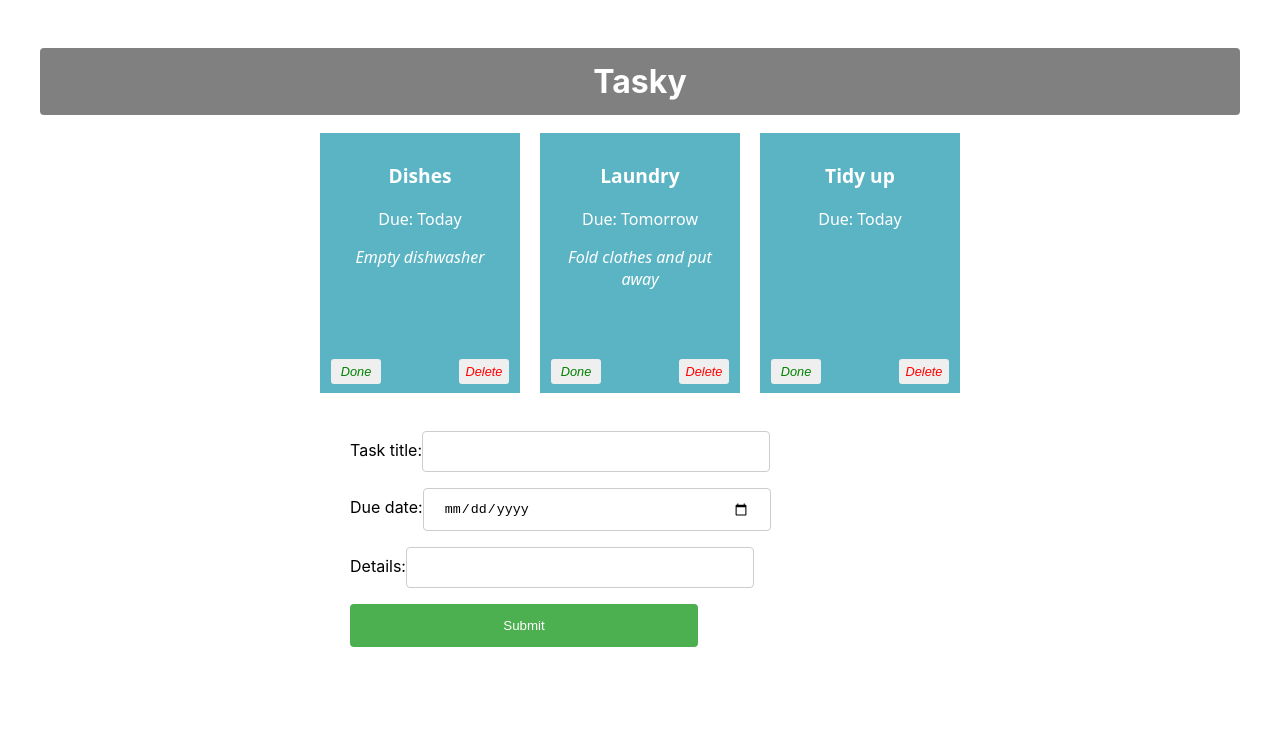
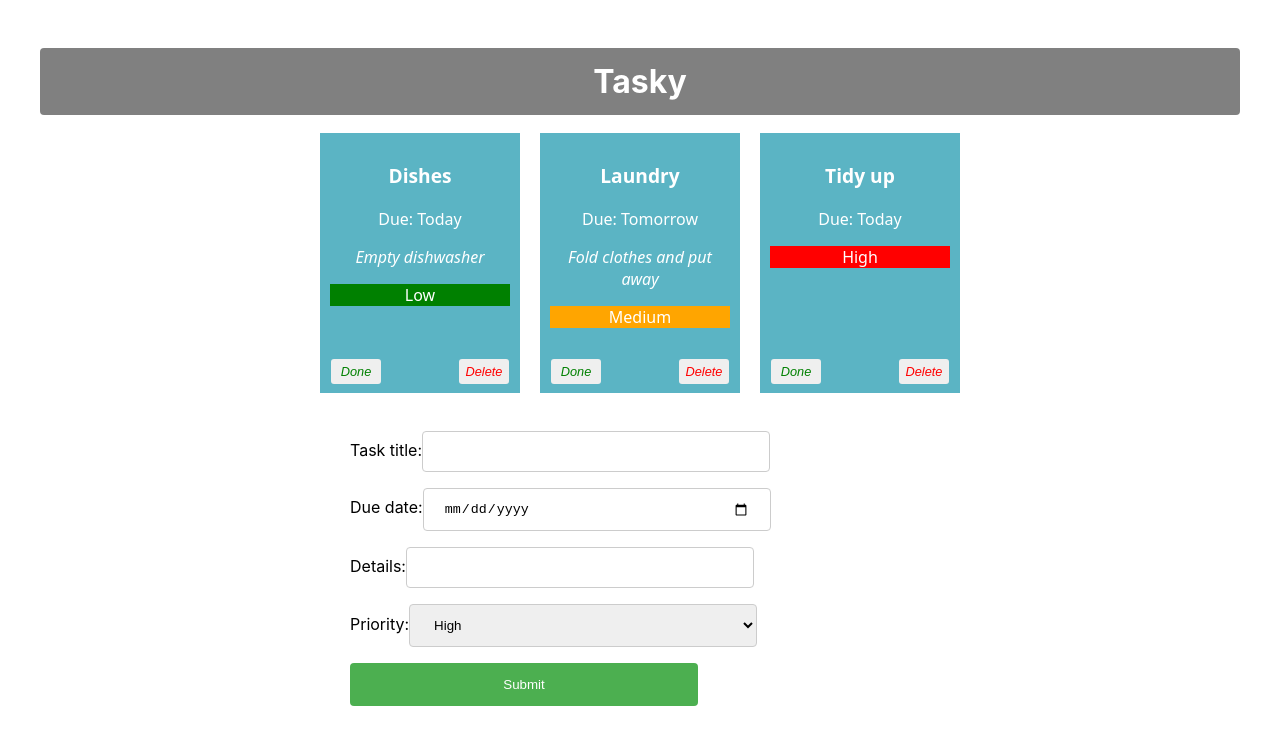
Before and after one commit to Elaine-Coughlan/react-basics-lab, a React (Create React App) app in the folder tasky/: page / in a window 1280 px wide. Shown: the top 744 px of the page. Built offline with nearby package versions, Linux system fonts and the light colour scheme.

Commit message:
Tasky Lab 2 - Done

```diff
--- a/tasky/src/App.css
+++ b/tasky/src/App.css
@@ -63,7 +63,7 @@
   color: red;
 }
 
-input[type=text], input[type=date] {
+input[type=text], input[type=date], select {
   width: 60%;
   padding: 12px 20px;
   margin: 8px 0;
--- a/tasky/src/App.js
+++ b/tasky/src/App.js
@@ -9,16 +9,17 @@
 
   const [ taskState, setTaskState ] = useState({
     tasks: [
-      { id: 1, title:"Dishes", description: "Empty dishwasher", deadline: "Today", done: false },
-      { id: 2, title: "Laundry", description: "Fold clothes and put away", deadline: "Tomorrow", done: false },
-      { id: 3, title: "Tidy up", deadline: "Today", done: false}
+      { id: 1, title:"Dishes", description: "Empty dishwasher", deadline: "Today", done: false, priority: "Low" },
+      { id: 2, title: "Laundry", description: "Fold clothes and put away", deadline: "Tomorrow", done: false, priority: "Medium" },
+      { id: 3, title: "Tidy up", deadline: "Today", done: false, priority: "High"}
     ]
   });
 
   const [ formState, setFormState ] = useState({
     title: "",
     description: "",
-    deadline: ""
+    deadline: "",
+    priority:""
   });
 
   const doneHandler = (taskIndex) => {
@@ -47,6 +48,8 @@
       case "deadline":
           form.deadline = event.target.value;
           break;
+      case "priority":
+          form.priority = event.target.value;
       default:
           form = formState;
     }
@@ -66,6 +69,8 @@
     setTaskState({tasks});
   }
 
+
+
    return (
     <div className="container">
       <h1>Tasky</h1>
@@ -77,6 +82,7 @@
       deadline={task.deadline}
       key={task.id}
       done={task.done}
+      priority={task.priority}
       markDone={() => doneHandler(index)}
       deleteTask = {() => deleteHandler(index)}
     />
--- a/tasky/src/components/Form.js
+++ b/tasky/src/components/Form.js
@@ -19,6 +19,18 @@
         Details:
         <input type="text" name="description" onChange={(event) => props.change(event)} />
     </label>
+
+    <br/>
+    <label>
+      Priority:
+      <select name="priority">
+        <option value="high">High</option>
+        <option value="medium">Medium</option>
+        <option value="low">Low</option>
+      </select>
+      </label>
+    <br/>
+
         <input type="submit" value="Submit" />
         </form>
     </div>
--- a/tasky/src/components/Task.js
+++ b/tasky/src/components/Task.js
@@ -1,11 +1,27 @@
 import React from 'react';
 
+
 const Task = (props) =>{
+
+    const getPriorityStyle = (priority) => {
+        switch (priority) {
+          case 'High':
+            return { backgroundColor: 'red' };
+          case 'Medium':
+            return { backgroundColor: 'orange' };
+          case 'Low':
+            return { backgroundColor: 'green' };
+          default:
+            return {};
+        }
+      }
+
     return (
         <div className="card" style={{backgroundColor: props.done ? 'lightgrey' : '#5bb4c4'}}>
         <p className='title'>{props.title}</p>
         <p>Due: {props.deadline}</p>
-        <p className='description'> {props.description}</p>
+        <p className='description' > {props.description}</p>
+        <p className='priority' style={getPriorityStyle(props.priority)}>{props.priority}</p>
         <button onClick={props.markDone} className='doneButton'>Done</button>
         <button onClick={props.deleteTask} className='deleteButton' >Delete</button>
         <p>{props.children}</p>
```
